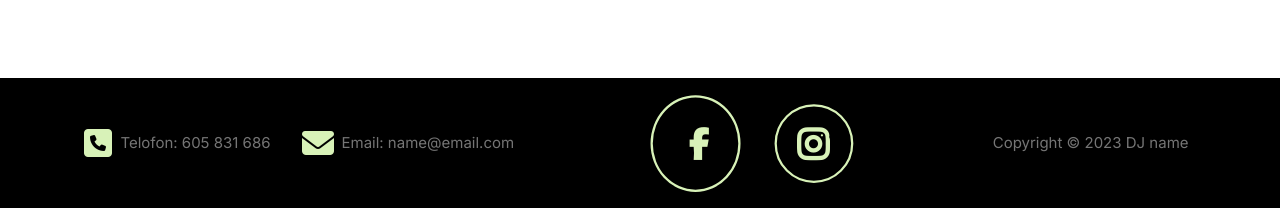
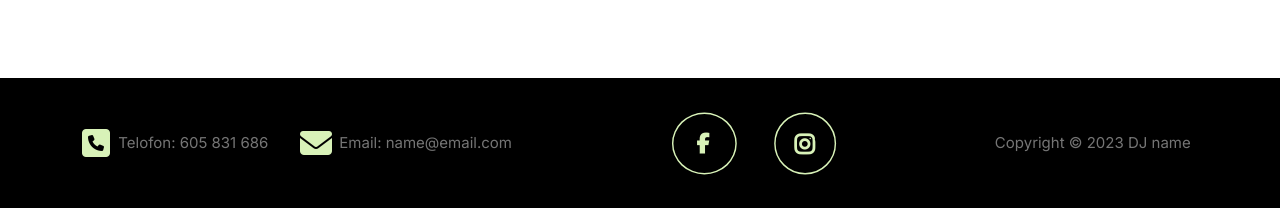
Before and after one commit to MattCarlyon/Group-Asignment---DJ, a plain HTML site: page pages/gallery.html in a window 1280 px wide. Shown: the part 1339-1547 px from the top of the page. Drawn offline with Linux system fonts and the light colour scheme.

Commit message:
gallery icon fixed

```diff
--- a/styles/gallery.css
+++ b/styles/gallery.css
@@ -267,13 +267,5 @@ footer p {
 
 footer .icon-socialMedia {
   gap: 30px;
+  scale: 1.2;
 }
-
-/* to fix shape of FB icon's border in Footer */
-footer .fa-border-fb  {
-  padding-right: 7px;
-}
-/* to fix shape of IG icon's border in Footer */
-footer .fa-border-ig  {
-  padding: 9px;
-}
```
